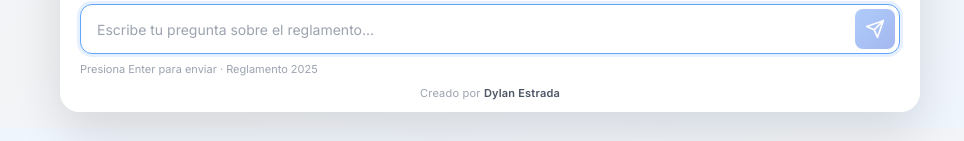
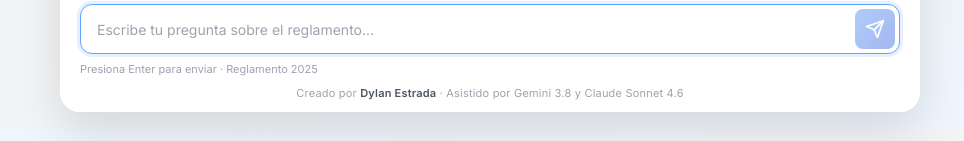
Before and after one commit to DylanEstrada9838/full-stack-rag-app, a React (Vite) app in the folder frontend/: page / in a window 1280 px wide. Shown: the part 672-813 px from the top of the page, without its empty margins (150-1114 px from the left). Built offline with nearby package versions, Linux system fonts and the light colour scheme; no server answers.

Commit message:
Add author message

```diff
--- a/frontend/src/components/ChatInput.jsx
+++ b/frontend/src/components/ChatInput.jsx
@@ -78,6 +78,7 @@ function ChatInput({ value, onChange, onSubmit, isLoading, maxChars = 500, minCh
         >
           Dylan Estrada
         </a>
+        {' · Asistido por Gemini 3.8 y Claude Sonnet 4.6'}
       </div>
     </form>
   )
```
Also changed, not shown: 1 other file (tests, documents, lock files or other folders).
